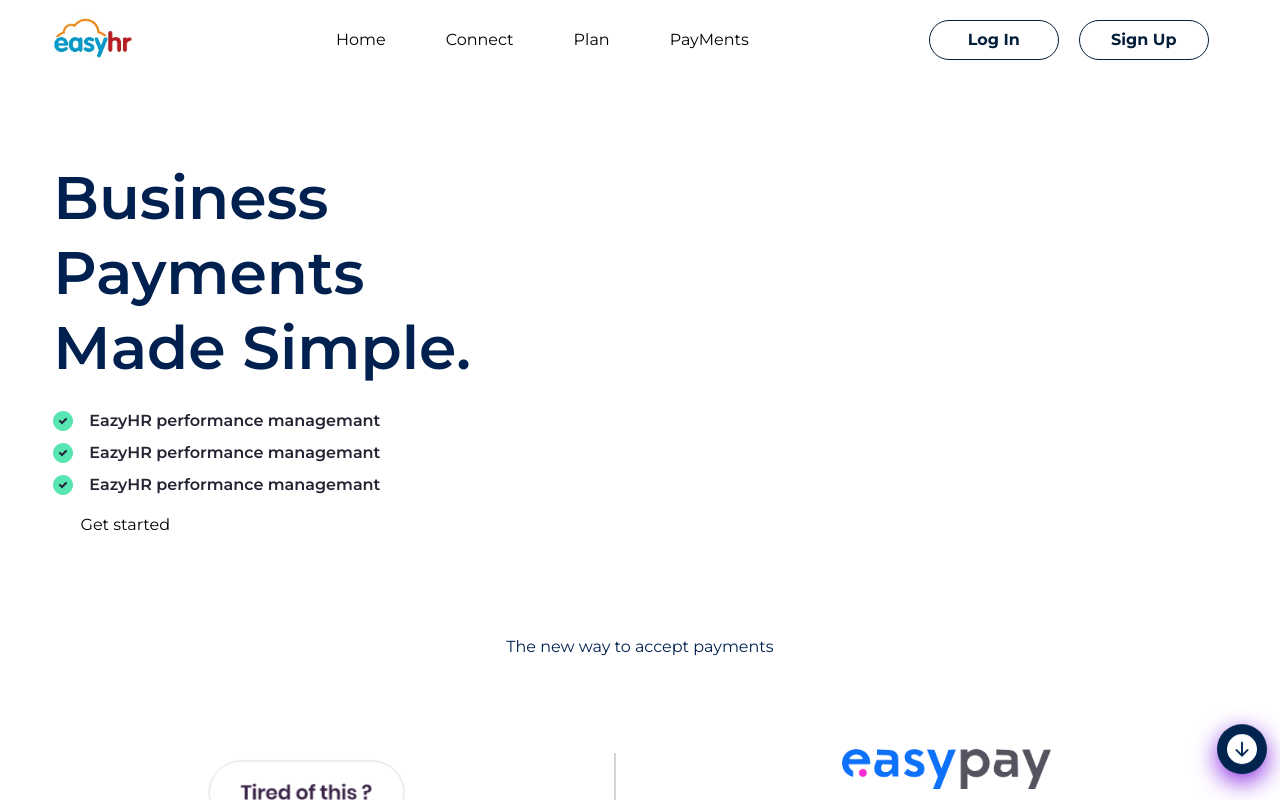
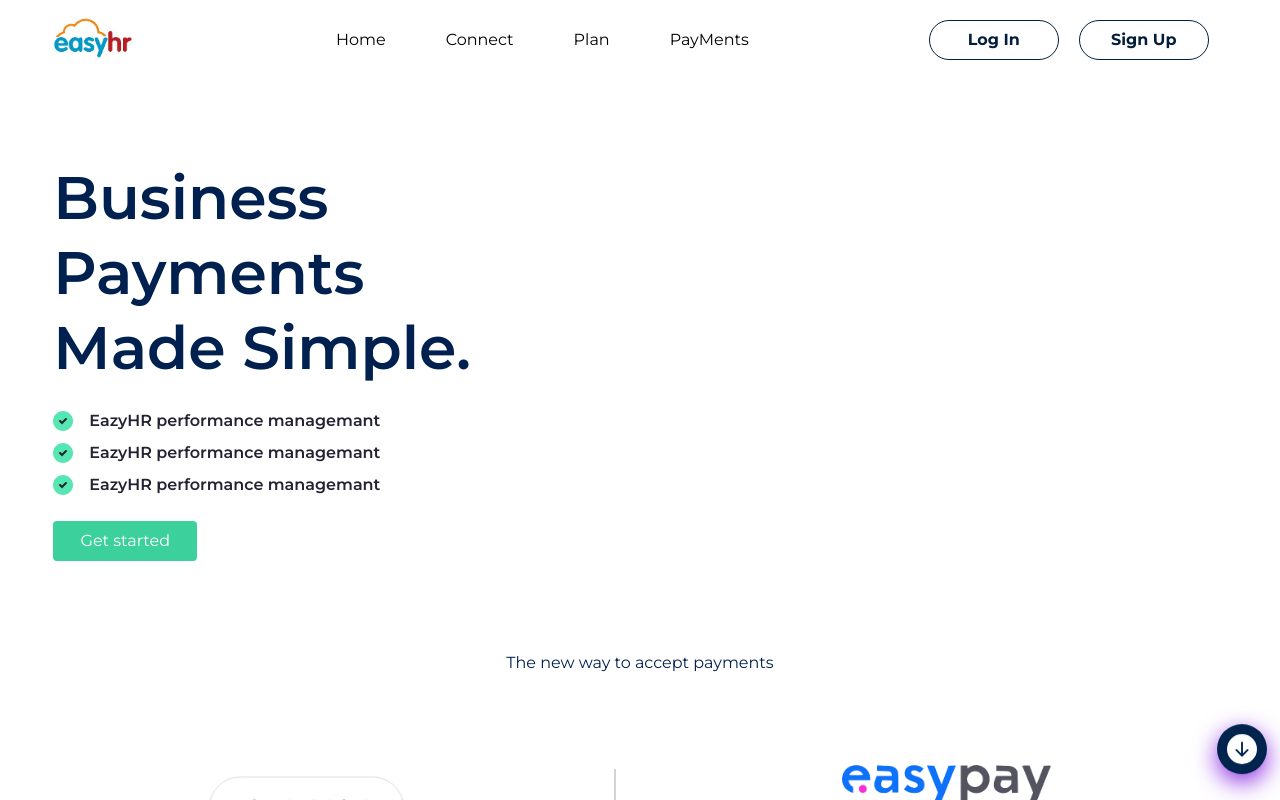
Before and after one commit to OgbuEsther/Easy_HR_FE2, a React (Create React App) app: page / in a window 1280 px wide. Shown: the top 800 px of the page. Built offline with nearby package versions, Linux system fonts and the light colour scheme.

Commit message:
left hero part updated

```diff
--- a/src/pages/landingpage/Home.tsx
+++ b/src/pages/landingpage/Home.tsx
@@ -27,7 +27,9 @@ const Superhero = () => {
               <img src={img} alt="" />
               <p className='ml-4 text-heroparagraph font-semibold m-0'>EazyHR performance managemant</p>
             </div>
-            <button className='w-36 h-10 flex justify-center items-center'>Get started</button>
+            <button className='w-36 h-10 flex justify-center items-center bg-herobutton text-white cursor-pointer mt-4 rounded'>
+              Get started
+            </button>
             </div>
          </div>
         </div>
--- a/tailwind.config.js
+++ b/tailwind.config.js
@@ -9,6 +9,7 @@ module.exports = {
       'white': '#ffffff',
       'herotext': '#00214f',
       'heroparagraph': '#232333',
+      'herobutton': '#3CD19C'
     },
     screens: {
       'xsm': '375px',
```
